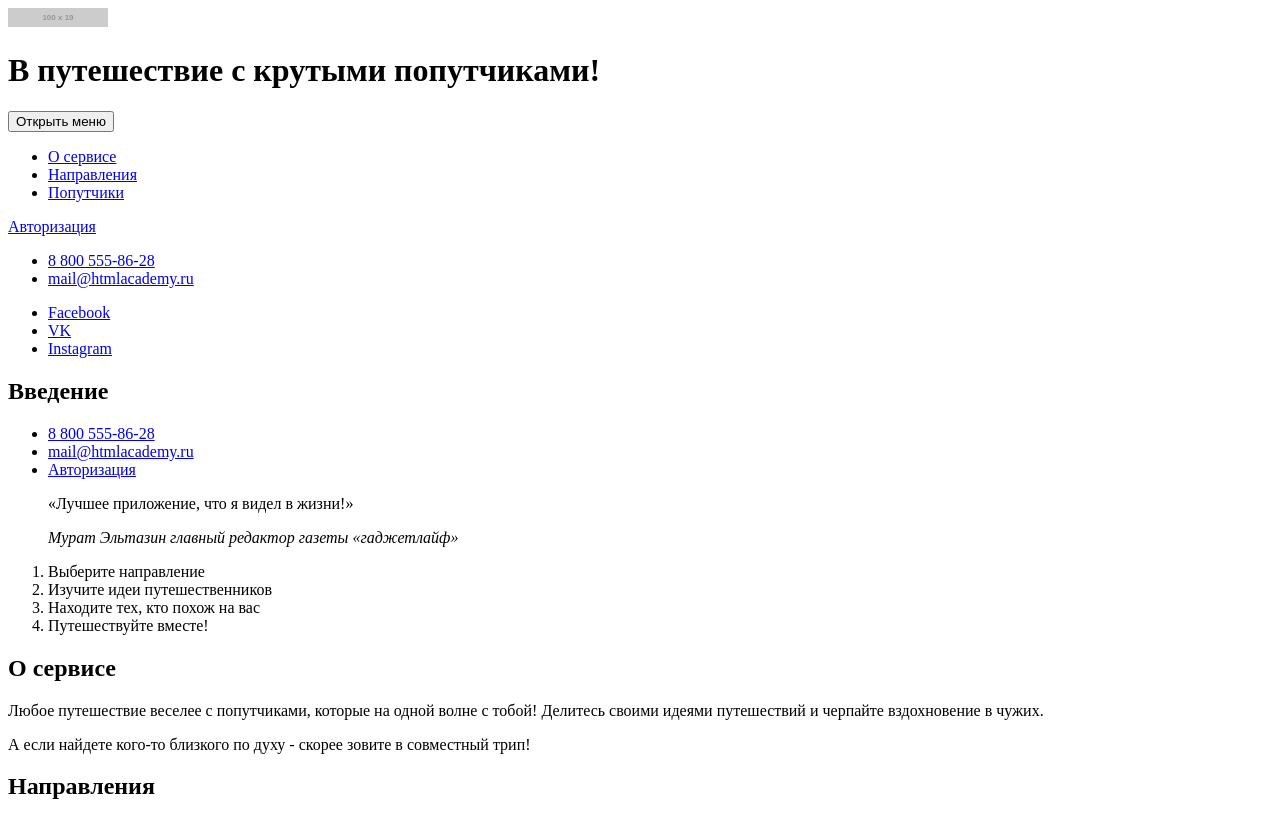
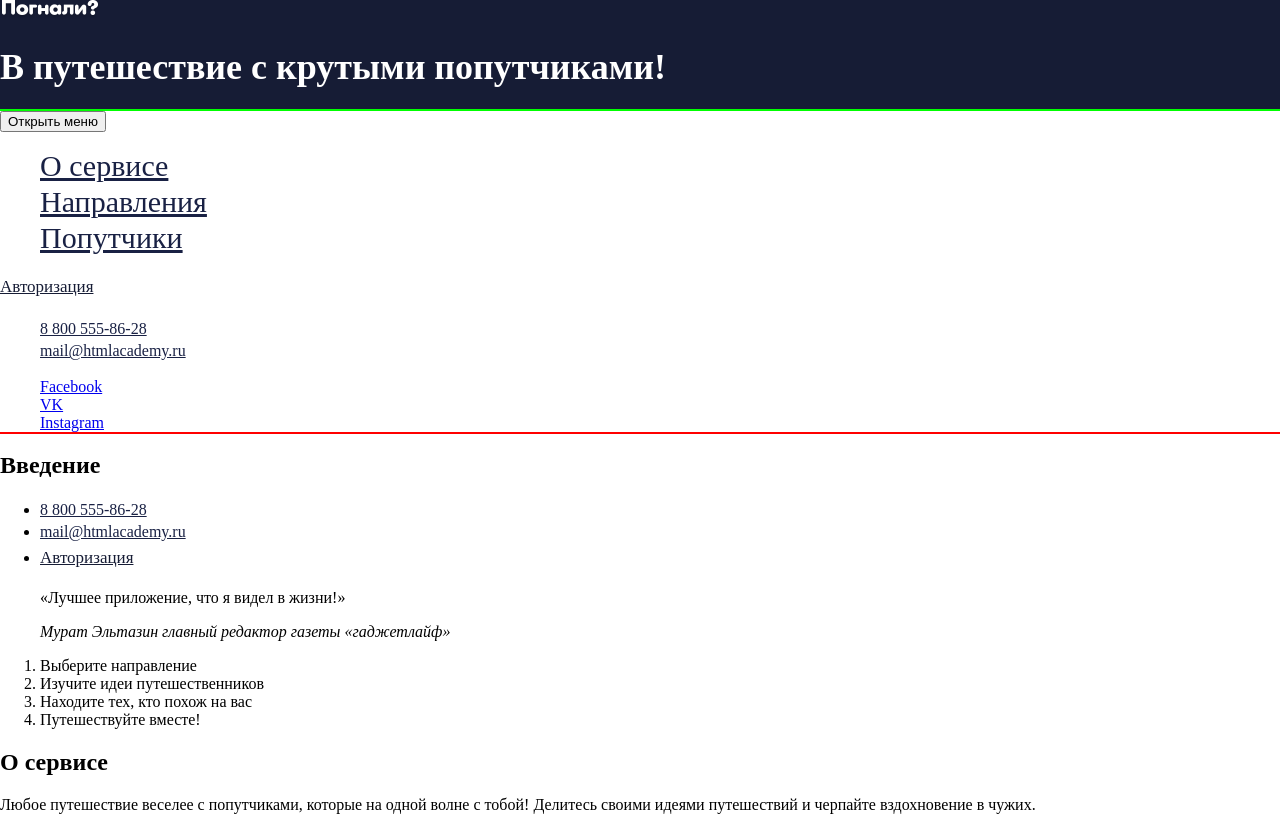
Before and after one commit to Dark7lord2012/204641-pognali-19, a website: page source/index.html in a window 1280 px wide. Shown: the top 817 px of the page. Drawn offline with nearby package versions, Linux system fonts and the light colour scheme; files that its build step writes are made by us from their sources; placeholder pictures from the web are drawn by us.

Commit message:
Начало верстки шапки: цвет текста, фона, размеры, пути к картинкам

```diff
--- a/source/index.html
+++ b/source/index.html
@@ -8,23 +8,23 @@
   <body>
     <header class="page-header">
       <a class="page-header__logo">
-        <img src="https://via.placeholder.com/100x19" alt="Логотип Погнали?" class="page-header__logo-img">
+        <img src="img/logo-mobile-white@1x.png" alt="Логотип Погнали?" class="page-header__logo-img">
       </a>
       <h1 class="page-header__title">В путешествие с крутыми попутчиками!</h1>
       <nav class="main-nav">
         <button class="main-nav__toggle" type="button">Открыть меню</button>
         <ul class="main-nav__list site-list">
           <li class="site-list__item">
-            <a href="#about">О сервисе</a>
+            <a href="#about" class="main-nav__link">О сервисе</a>
           </li>
           <li class="site-list__item">
-            <a href="form.html">Направления</a>
+            <a href="form.html" class="main-nav__link">Направления</a>
           </li>
           <li class="site-list__item">
-            <a href="catalog.html">Попутчики</a>
+            <a href="catalog.html" class="main-nav__link">Попутчики</a>
           </li>
         </ul>
-        <a href="#" class="main-nav__auth">Авторизация</a>
+        <a href="#" class="main-nav__auth btn-round">Авторизация</a>
         <ul class="main-nav__contacts">
           <li>
             <a class="main-nav__phone" href="tel:88005558628">
@@ -146,7 +146,7 @@
                 <p class="travelmate__status">
                   Статус: offline
                 </p>
-                <img src="https://via.placeholder.com/270x270" alt="" class="travelmate__photo">
+                <img src="img/firsova-mobile@1x.jpg" alt="Таня Фирсова" class="travelmate__photo">
                 <p class="travelmate__level level">
                   99 level
                 </p>
@@ -194,7 +194,7 @@
                 <p class="travelmate__status">
                   Статус: online
                 </p>
-                <img src="https://via.placeholder.com/270x270" alt="" class="travelmate__photo">
+                <img src="img/demin-mobile@1x.jpg" alt="Петя Демин" class="travelmate__photo">
                 <p class="travelmate__level level">
                   80 level
                 </p>
@@ -333,7 +333,7 @@
 
     <footer class="page-footer">
       <a href="index.html" class="page-footer__logo">
-        <img src="https://via.placeholder.com/96x15" alt="Логотип Погнали?">
+        <img src="img/logo-mobile-blue@1x.png" alt="Логотип Погнали?">
       </a>
       <div class="page-footer__social social">
         <ul class="social__list">
--- /dev/null
+++ b/source/sass/blocks/common.scss
@@ -0,0 +1,4 @@
+body {
+  margin: 0;
+  padding: 0;
+}
--- /dev/null
+++ b/source/sass/blocks/main-nav.scss
@@ -0,0 +1,23 @@
+.main-nav {
+  background-color: #ffffff;
+  outline: 2px solid #00ff00;
+}
+
+.main-nav__link {
+  color: #192144;
+  font-size: 30px;
+  line-height: 36px;
+}
+
+.main-nav__auth {
+  color: #161c35;
+  font-size: 17px;
+  line-height: 30px;
+}
+
+.main-nav__phone,
+.main-nav__email {
+  color: #192144;
+  font-size: 16px;
+  line-height: 22px;
+}
--- /dev/null
+++ b/source/sass/blocks/page-header.scss
@@ -0,0 +1,10 @@
+.page-header {
+  color: #ffffff;
+  outline: 2px solid #ff0000;
+  background-color: #161c35;
+}
+
+.page-header__title {
+  font-size: 36px;
+  line-height: 40px;
+}
--- a/source/sass/style.scss
+++ b/source/sass/style.scss
@@ -1,3 +1,3 @@
-body {
-  background-color: #ffffff;
-}
+@import "blocks/common.scss";
+@import "blocks/page-header.scss";
+@import "blocks/main-nav.scss";
```
Also changed, not shown: source/catalog.html (+2 -2 lines), source/form.html (+2 -2 lines).
